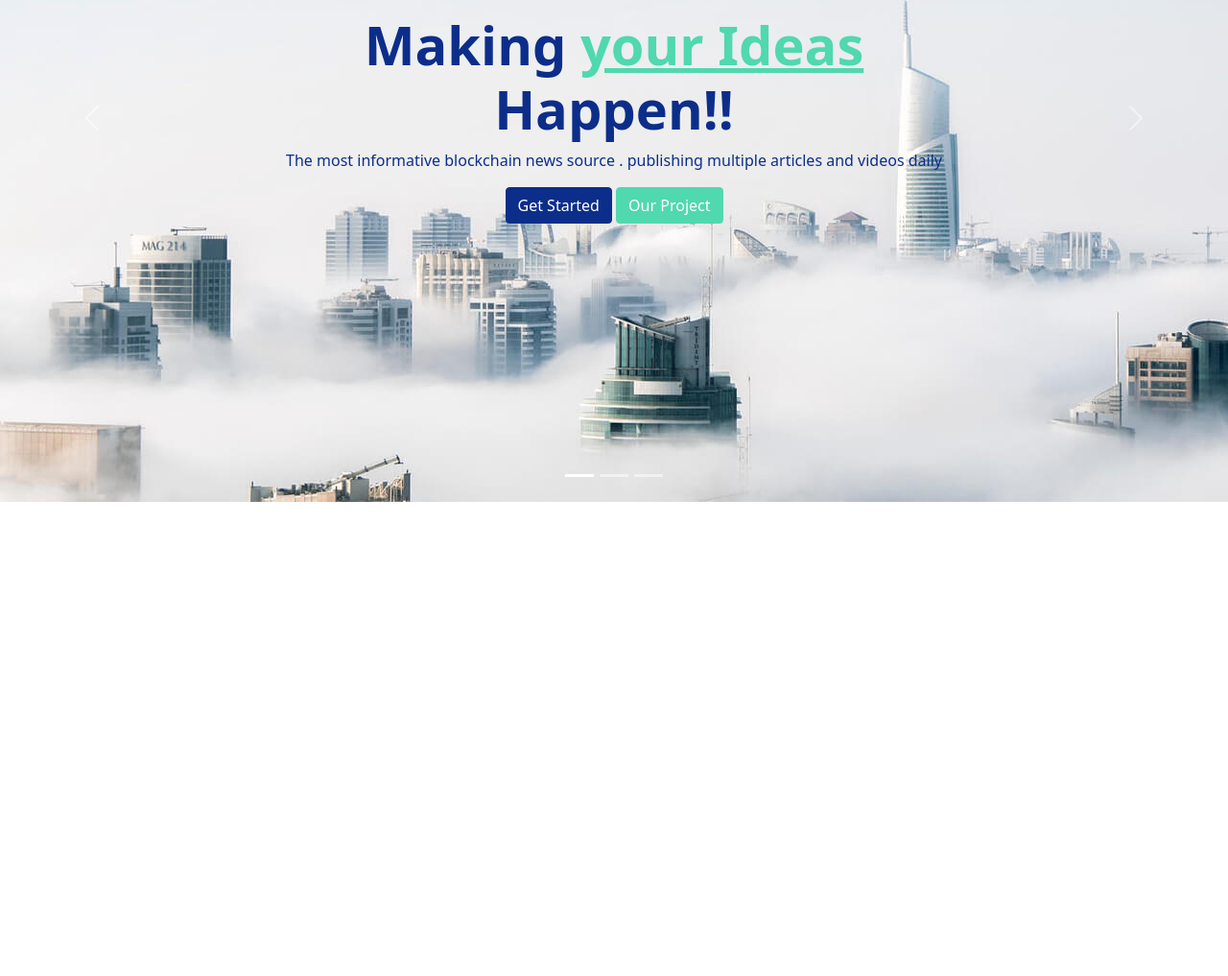
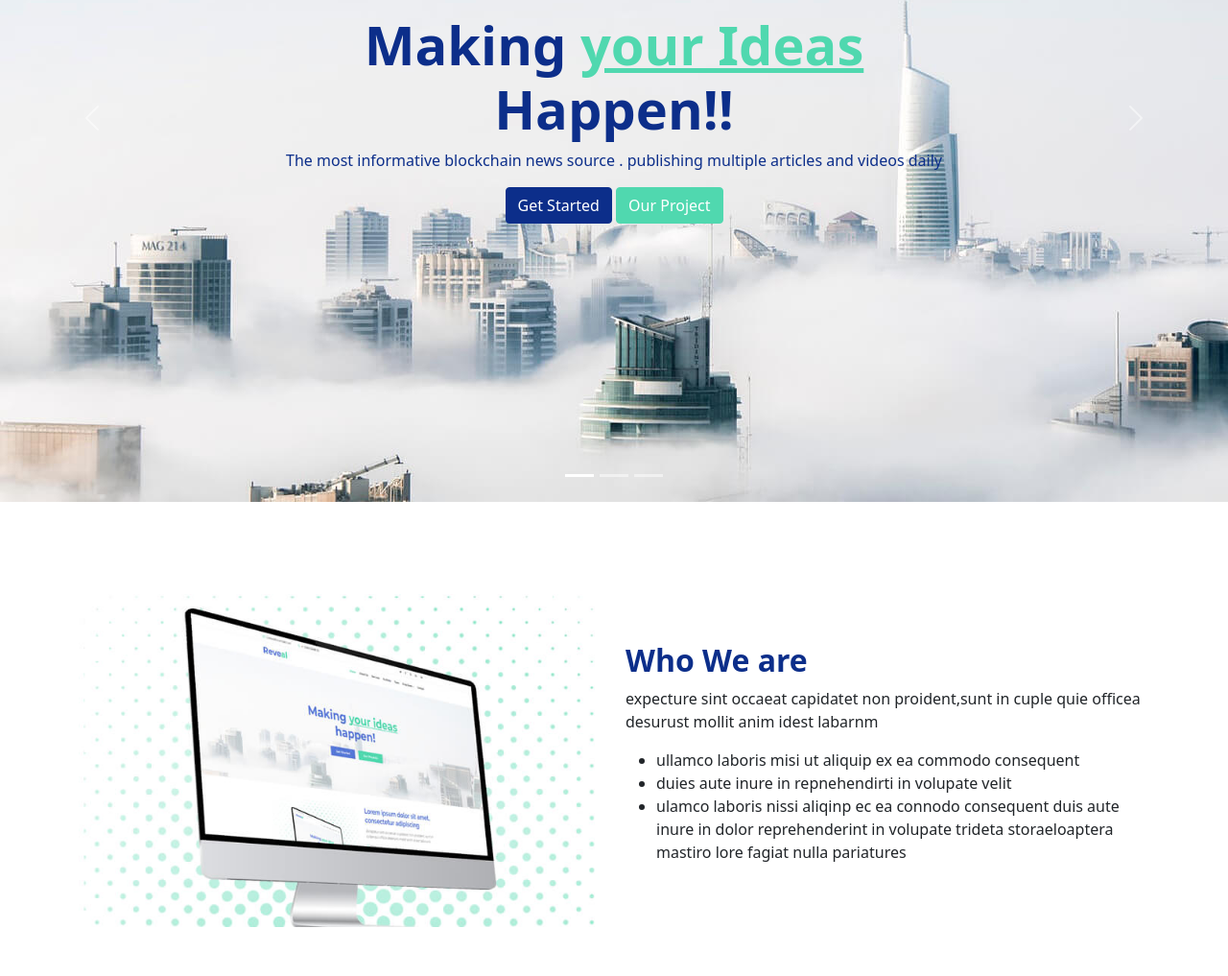
Before and after one commit to isha-web1/bootstrap-landing-page, a plain HTML site: page index.html in a window 1280 px wide. Shown: the part 368-1385 px from the top of the page at 96% size. Before the commit the page ends 891 px from the top, so only its background shows below. Drawn offline with Linux system fonts and the light colour scheme.

Commit message:
about secton added

```diff
--- a/index.html
+++ b/index.html
@@ -105,6 +105,24 @@
 
     </header>
     <main>
+      <section class="container my-5 py-5 ">
+        <div class="row align-items-center">
+          <div class="col-md-6">
+            <img class="w-100 img-fluid" src="./image/about-img.jpg" alt="">
+          </div>
+          <div class="col-md-6">
+            <h2 class="fw-bold text-primary">Who We are</h2>
+            <p>expecture sint occaeat capidatet non proident,sunt in cuple quie officea desurust mollit anim idest labarnm</p>
+            <ul>
+              <li>ullamco laboris misi ut aliquip ex ea commodo consequent</li>
+              <li>duies aute inure in repnehendirti in volupate velit</li>
+              <li>ulamco laboris nissi aliqinp ec ea connodo consequent duis aute inure in dolor reprehenderint in volupate trideta storaeloaptera mastiro lore fagiat nulla pariatures</li>
+            </ul>
+          </div>
+        </div>
+
+
+      </section>
 
     </main>
     <footer>
```
